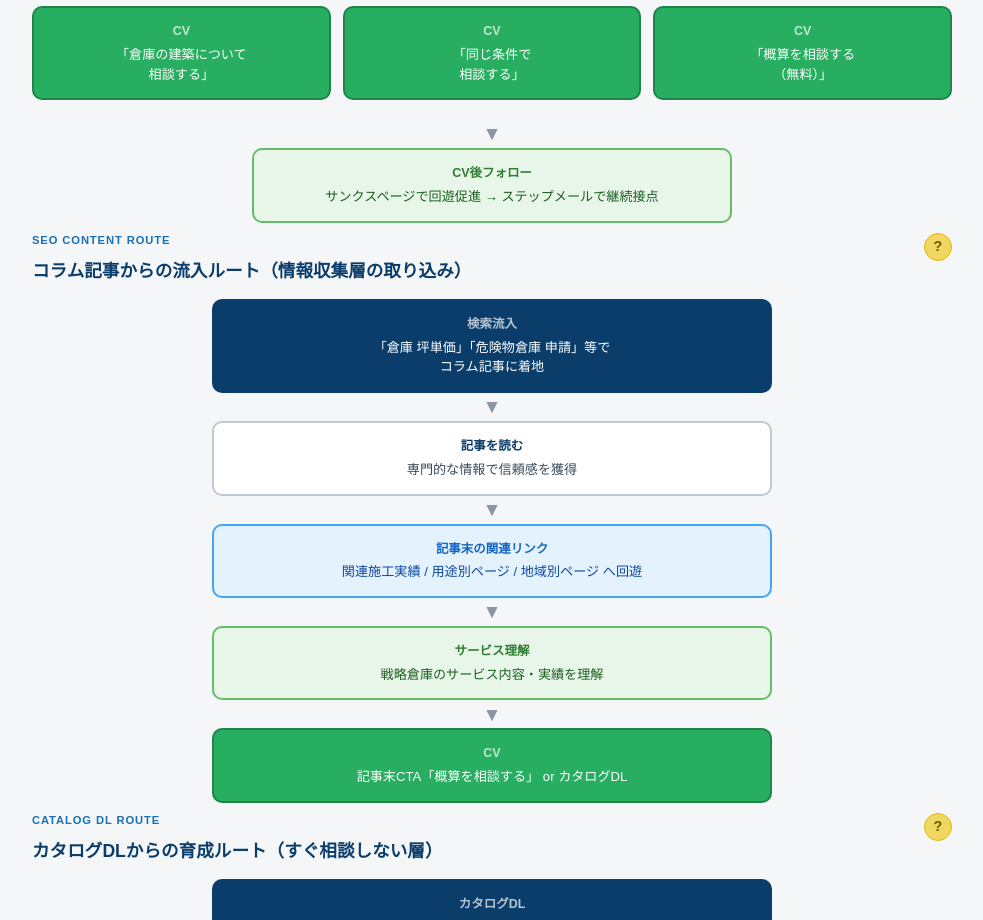
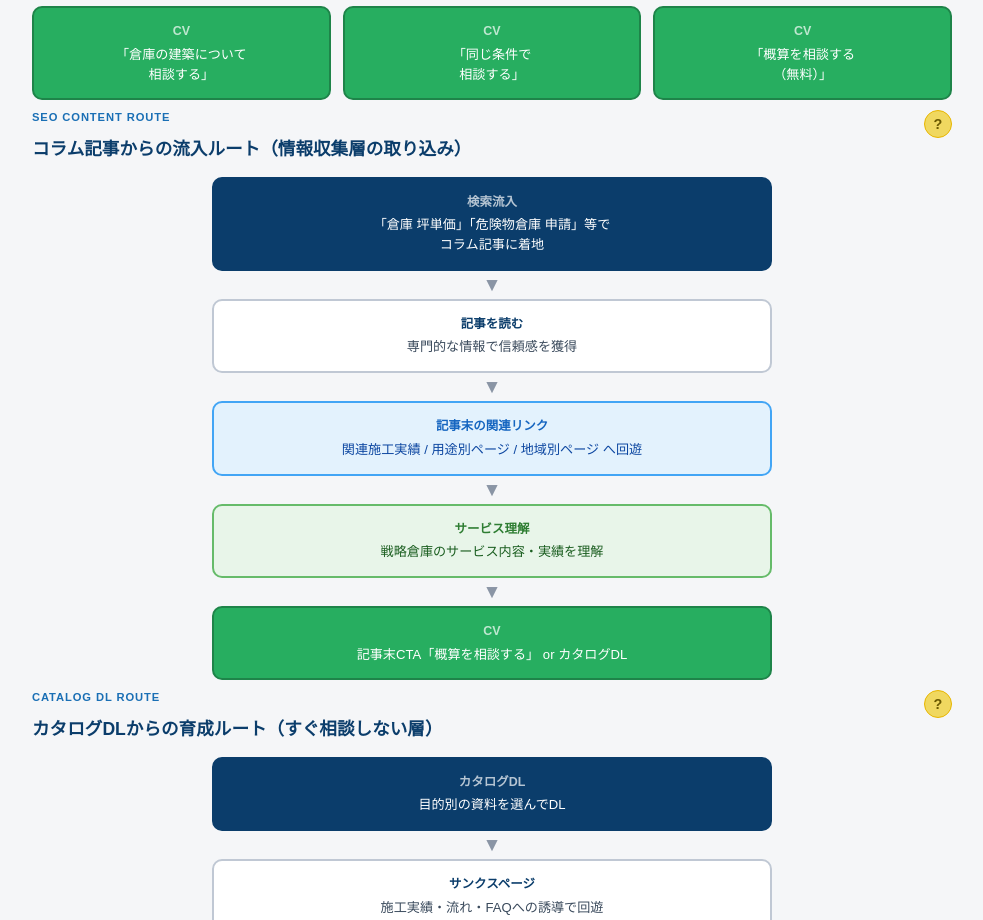
Before and after one commit to locm1/modify-senryaku, a plain HTML site: page sitemap.html in a window 1280 px wide. Shown: the part 2304-3224 px from the top of the page, without its empty margins (148-1131 px from the left). Drawn offline with Linux system fonts and the light colour scheme.

Commit message:
journey-laneのCV後フォローセクションをコメントアウト

```diff
--- a/sitemap.html
+++ b/sitemap.html
@@ -304,13 +304,13 @@
       </div>
 
       <!-- STEP 3: CV後 -->
-      <div class="journey-lane" style="max-width:480px;margin:20px auto 0">
+      <!-- <div class="journey-lane" style="max-width:480px;margin:20px auto 0">
         <div class="journey-arrow down">▼</div>
         <div class="journey-node positive" style="width:100%">
           <strong>CV後フォロー</strong>
           サンクスページで回遊促進 → ステップメールで継続接点
         </div>
-      </div>
+      </div> -->
 
     </div><!-- /AFTER -->
 
```
